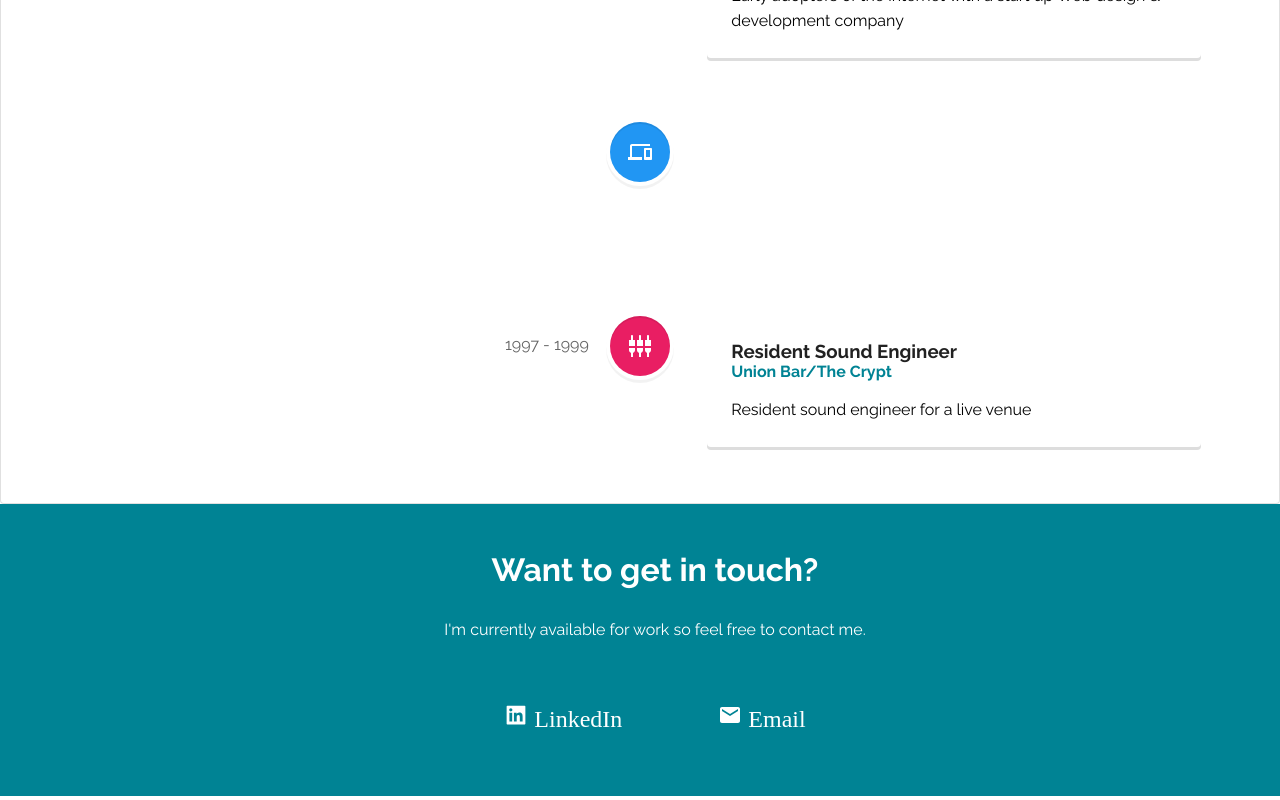
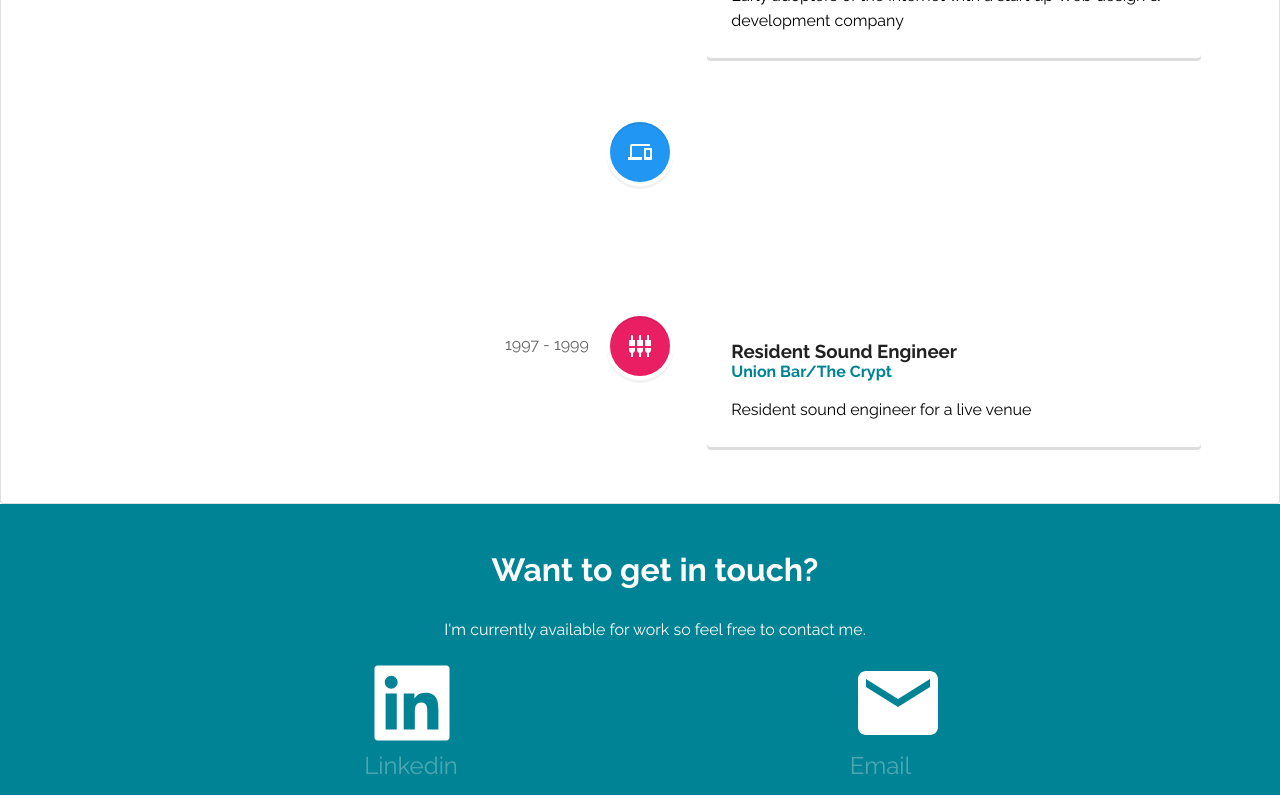
Before and after one commit to 789ni812/my-portfolio, a React (Create React App) app: page / in a window 1280 px wide. Shown: the part 4038-4838 px from the top of the page. Built offline with nearby package versions, Linux system fonts and the light colour scheme.

Commit message:
Refactored icons and grid layout for the footer

```diff
--- a/src/components/ui/Footer/Footer.js
+++ b/src/components/ui/Footer/Footer.js
@@ -1,7 +1,7 @@
 import React from "react";
 
 import { makeStyles } from "@material-ui/core/styles";
-import { Card } from "@material-ui/core";
+import { Card, Typography } from "@material-ui/core";
 import CardContent from "@material-ui/core/CardContent";
 import Grid from "@material-ui/core/Grid";
 
@@ -37,7 +37,29 @@ const useStyles = makeStyles((theme) => ({
     textDecoration: "none",
     opacity: 1,
     "&:hover": {
-      opacity: 0.7,
+      opacity: 0.5,
+    },
+  },
+  linkItemText: {
+    opacity: 0.3,
+    "&:hover": {
+      opacity: 0.1,
+    },
+  },
+  mainContainer: {
+    fontFamily: "Raleway",
+    color: "#fff",
+  },
+  icon: {
+    display: "flex",
+    alignItems: "center",
+    flexWrap: "wrap",
+    color: "#fff",
+    height: "4em",
+    width: "4em",
+    [theme.breakpoints.down("xs")]: {
+      height: "2.5em",
+      width: "2.5em",
     },
   },
 }));
@@ -53,22 +75,33 @@ const Footer = () => {
         I'm currently available for work so feel free to contact me.
       </p>
 
-      <Grid container justify="center" className={classes.mainContainer}>
-        <Grid item className={classes.gridItem}>
-          <a
-            className={classes.linkItem}
-            href="https://www.linkedin.com/in/stuart-bradford-2a751b3/"
-          >
-            <AiFillLinkedin /> LinkedIn
-          </a>
+      <Grid
+        container
+        justify="space-evenly"
+        spacing={5}
+        className={classes.mainContainer}
+      >
+        <Grid
+          item
+          component={"a"}
+          href="https://www.linkedin.com/in/stuart-bradford-2a751b3/"
+          rel="noopener noreferrer"
+          target="_blank"
+          className={classes.linkItem}
+        >
+          <AiFillLinkedin className={classes.icon} />
+          <span className={classes.linkItemText}>Linkedin</span>
         </Grid>
-        <Grid item className={classes.gridItem}>
-          <a
-            className={classes.linkItem}
-            href="mailto:bradfordstuart+sbs@gmail.com"
-          >
-            <MdEmail /> Email
-          </a>
+        <Grid
+          item
+          component={"a"}
+          href="mailto:bradfordstuart+sbs@gmail.com"
+          rel="noopener noreferrer"
+          target="_blank"
+          className={classes.linkItem}
+        >
+          <MdEmail className={classes.icon} />
+          <span className={classes.linkItemText}>Email</span>
         </Grid>
       </Grid>
     </footer>
```
